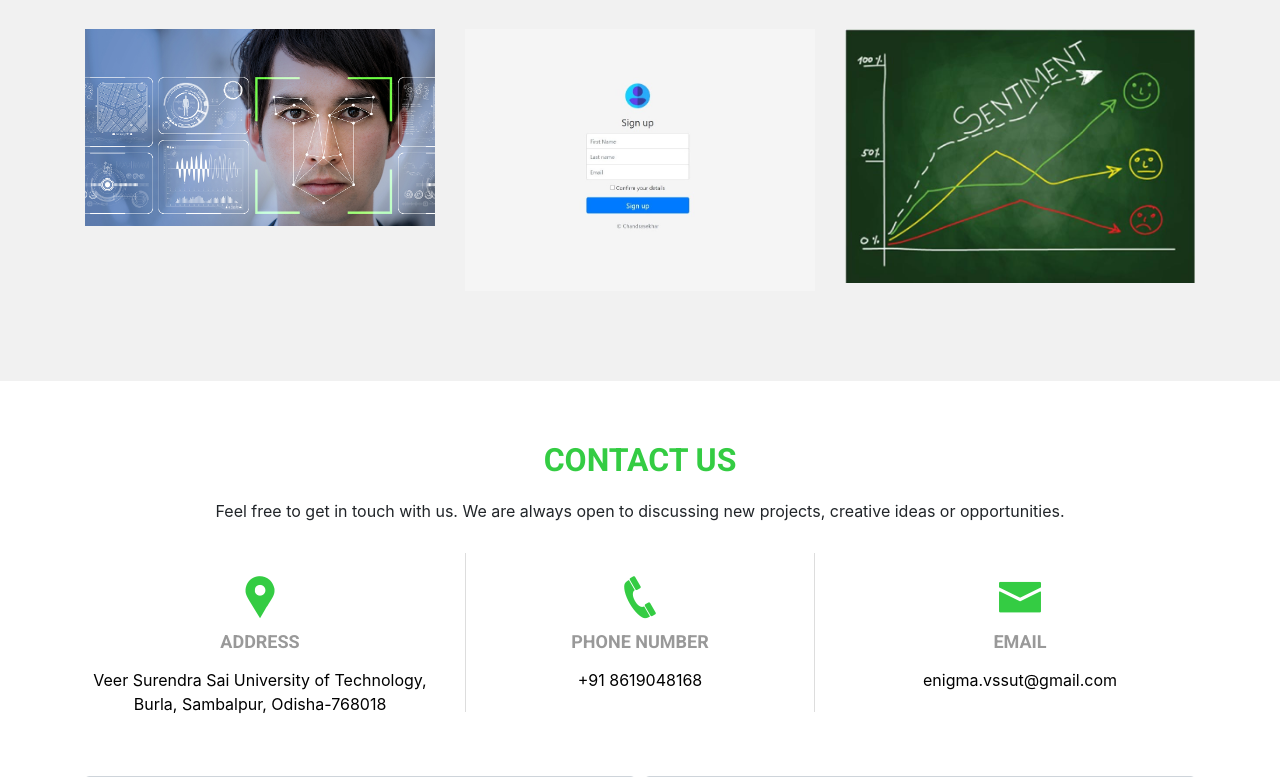
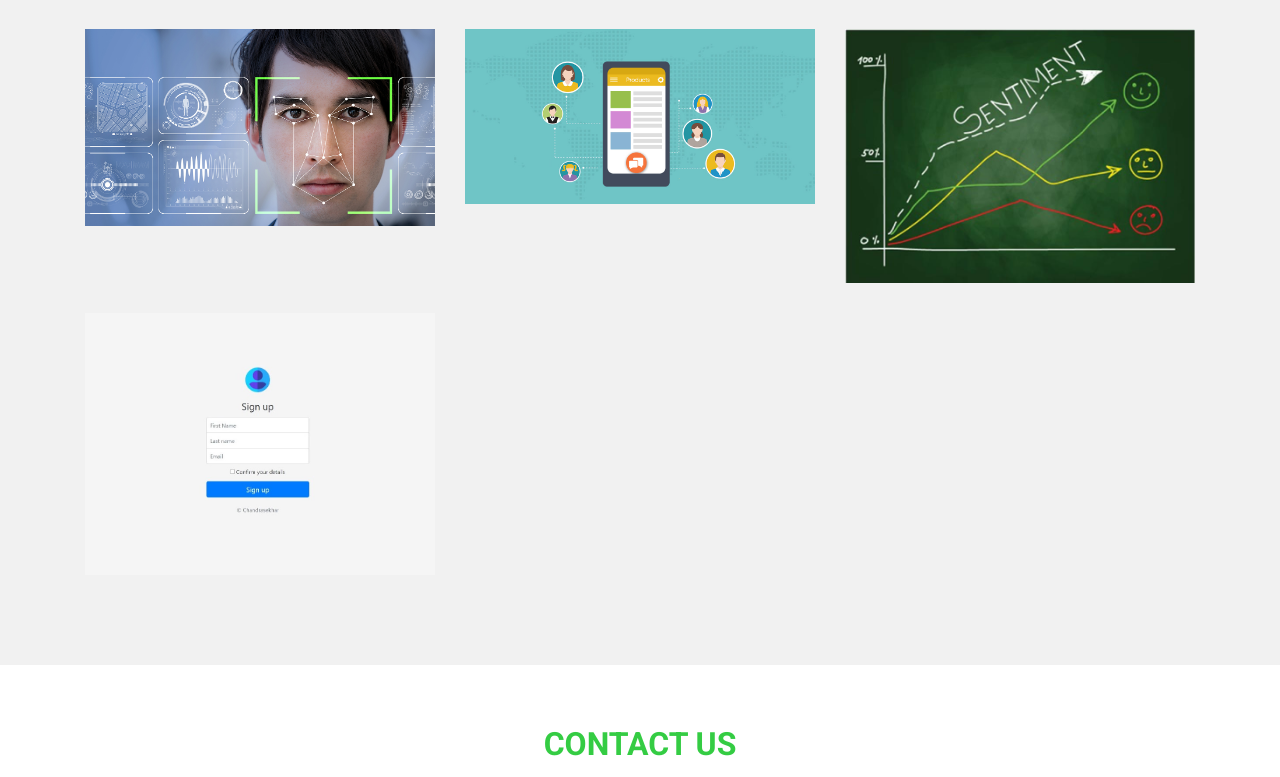
Before and after one commit to EnigmaVSSUT/Qwik-Web, a Django app: page / in a window 1280 px wide. Shown: the part 3737-4514 px from the top of the page. Run offline with Django 3.2, Linux system fonts and the light colour scheme; some libraries are stand-ins or nearby versions.

Commit message:
added another project

```diff
--- a/templates/webpages/projects.html
+++ b/templates/webpages/projects.html
@@ -234,6 +234,37 @@
             </div>
           </div>
 
+
+          <div class="col-lg-4 col-md-6 portfolio-item filter-web">
+            <div class="portfolio-wrap">
+              <img src="../../static/assets/project images/chat-app.jpeg" class="img-fluid" alt="">
+              <div class="portfolio-info">
+                <h4>Cartero</h4>
+                <p>A real-time chat interface where multiple users can interact with each other by sending messages.</p>
+                <p style="font-size: 12px;">Made by Partha Prateem Patra</p>
+                <div class="portfolio-links">
+                  <a href="../../static/assets/project images/chat-app.jpeg" data-gall="portfolioGallery" class="venobox" title="Attendance App"><i class="bx bx-plus"></i></a>
+                  <a href="https://github.com/partha2000/Cartero-A-realtime_chat_application" title="More Details" target="_blank">
+                    <span class="iconify" data-icon="bx-bx-link" data-inline="false"></span></a>
+                </div>
+              </div>
+            </div>
+          </div>
+          <div class="col-lg-4 col-md-6 portfolio-item filter-ai">
+            <div class="portfolio-wrap">
+              <img src="../../static/assets/project images/sentiment.jpg" class="img-fluid" alt="">
+              <div class="portfolio-info">
+                <h4>Sentiment Analysis</h4>
+                <p>Wouldn't it be wonderful to get the sentiment recognized from any sentence you write?</p>
+                <p style="font-size: 12px;">Made by Pragati Joshi</p>
+                <!-- <div class="portfolio-links">
+                  <a href="assets/img/portfolio/portfolio-8.jpg" data-gall="portfolioGallery" class="venobox" title="AI/ML 3"><i class="bx bx-plus"></i></a>
+                  <a href="portfolio-details.html" title="More Details"><i class="bx bx-link"></i></a>
+                </div> -->
+              </div>
+            </div>
+          </div>
+
           <div class="col-lg-4 col-md-6 portfolio-item filter-web">
             <div class="portfolio-wrap">
               <img src="../../static/assets/project images/Newslette1r.jpeg" class="img-fluid" alt="">
@@ -250,20 +281,6 @@
             </div>
           </div>
 
-          <div class="col-lg-4 col-md-6 portfolio-item filter-ai">
-            <div class="portfolio-wrap">
-              <img src="../../static/assets/project images/sentiment.jpg" class="img-fluid" alt="">
-              <div class="portfolio-info">
-                <h4>Sentiment Analysis</h4>
-                <p>Wouldn't it be wonderful to get the sentiment recognized from any sentence you write?</p>
-                <p style="font-size: 12px;">Made by Pragati Joshi</p>
-                <!-- <div class="portfolio-links">
-                  <a href="assets/img/portfolio/portfolio-8.jpg" data-gall="portfolioGallery" class="venobox" title="AI/ML 3"><i class="bx bx-plus"></i></a>
-                  <a href="portfolio-details.html" title="More Details"><i class="bx bx-link"></i></a>
-                </div> -->
-              </div>
-            </div>
-          </div>
 
         </div>
     </section><!-- End Projects Section -->
```
Also changed, not shown: static/assets/project images/chat-app.jpeg (added).
